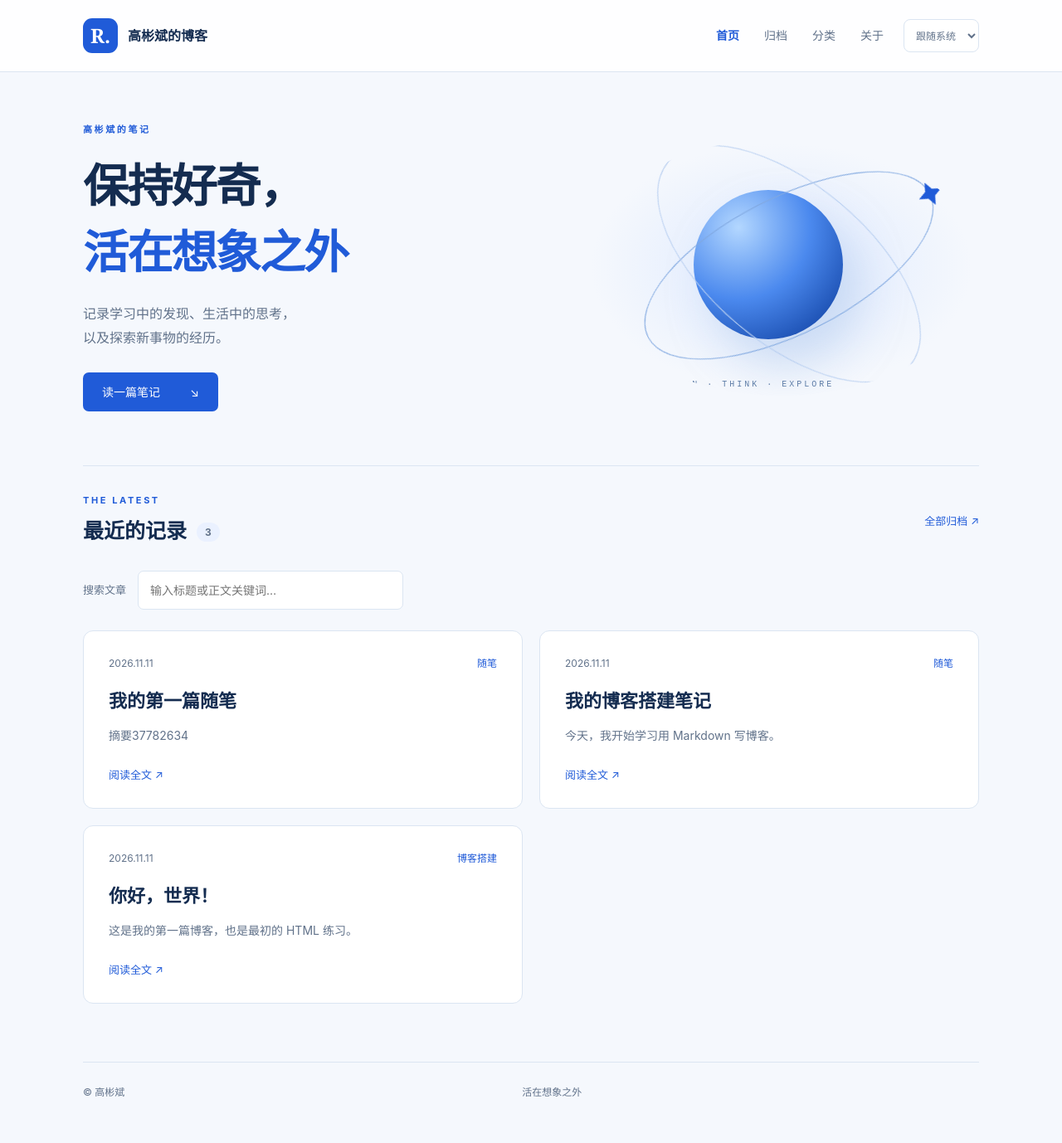
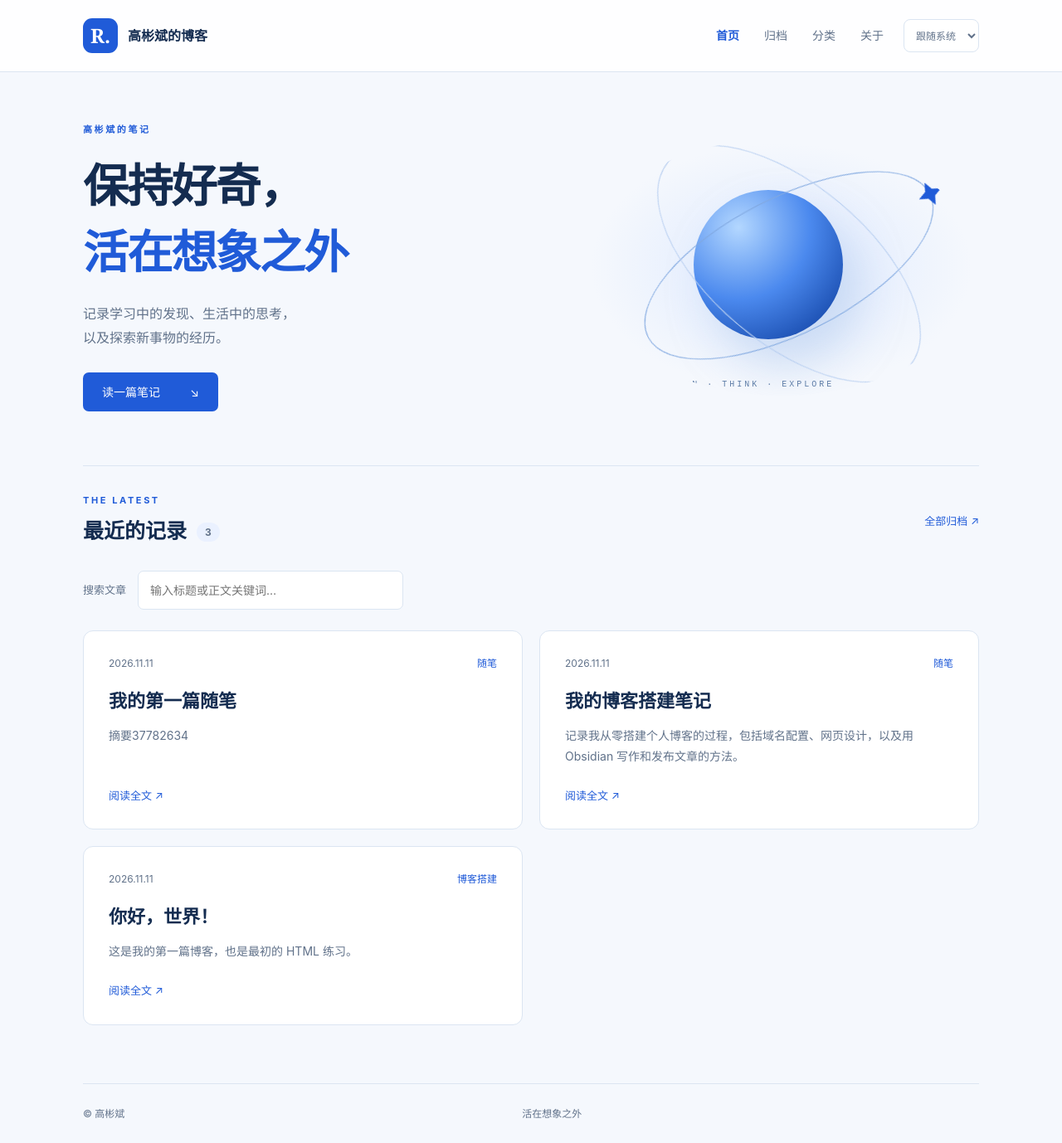
Before and after one commit to RobinGaoofficial/RobinGaoofficial.github.io, a Jekyll site: the page built from index.html, in a window 1280 px wide. Shown: the whole page at 83% size. Built offline with Jekyll 4.4.1, drawn with Linux system fonts in a browser that asks for light colours; before the commit the page ends 1353 px from its top, so only the background shows below that.

Commit message:
Update 2026-11-11-learning-to-blog.md

```diff
--- a/_posts/2026-11-11-learning-to-blog.md
+++ b/_posts/2026-11-11-learning-to-blog.md
@@ -1,8 +1,10 @@
 ---
 layout: post
-categories: [博客搭建]
-title: "我的博客搭建笔记"
+categories:
+  - 博客搭建
+title: 我的博客搭建笔记
 permalink: /posts/learning-to-blog.html
+excerpt: 记录我从零搭建个人博客的过程，包括域名配置、网页设计，以及用 Obsidian 写作和发布文章的方法。
 ---
 
 今天，我开始学习用 Markdown 写博客。
```
